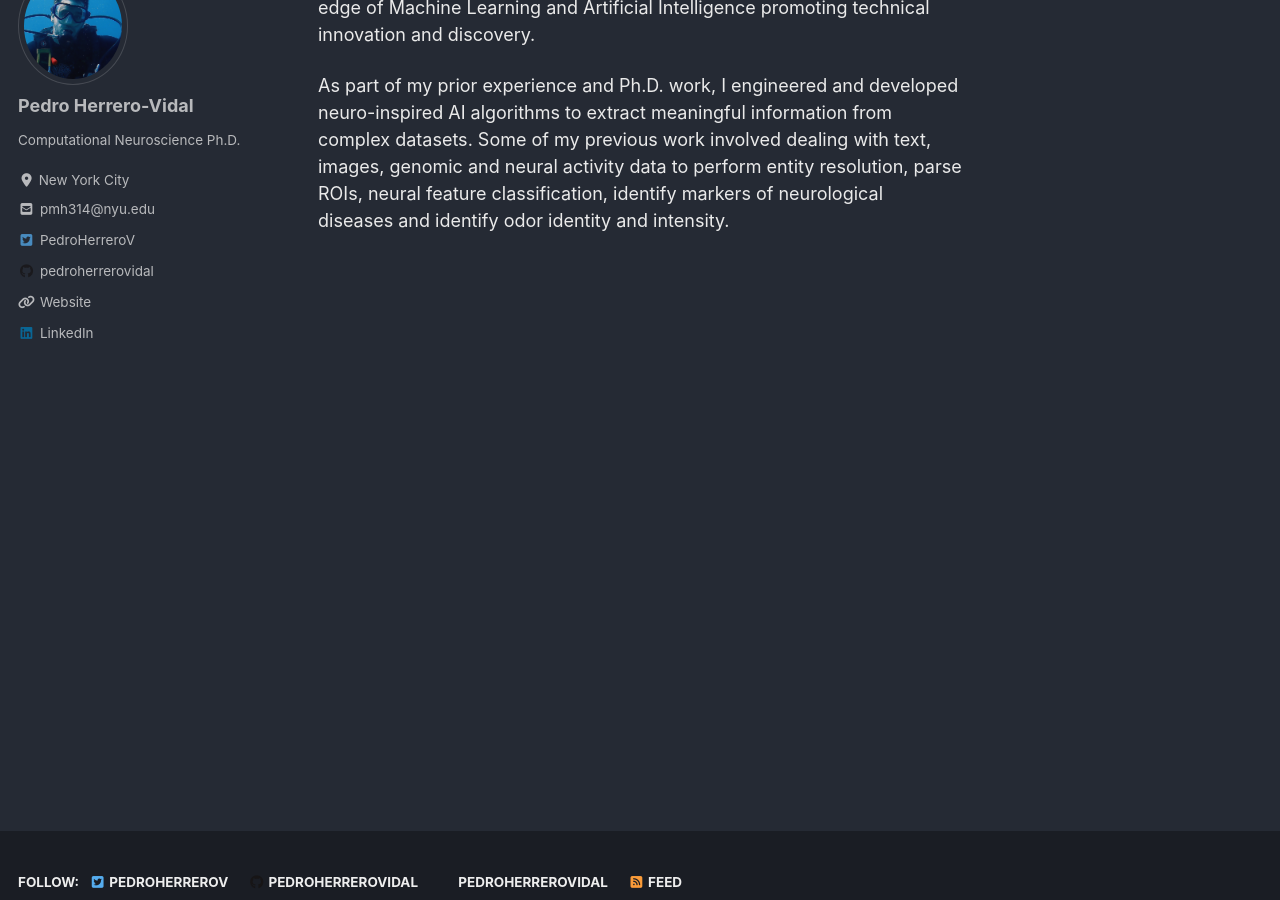
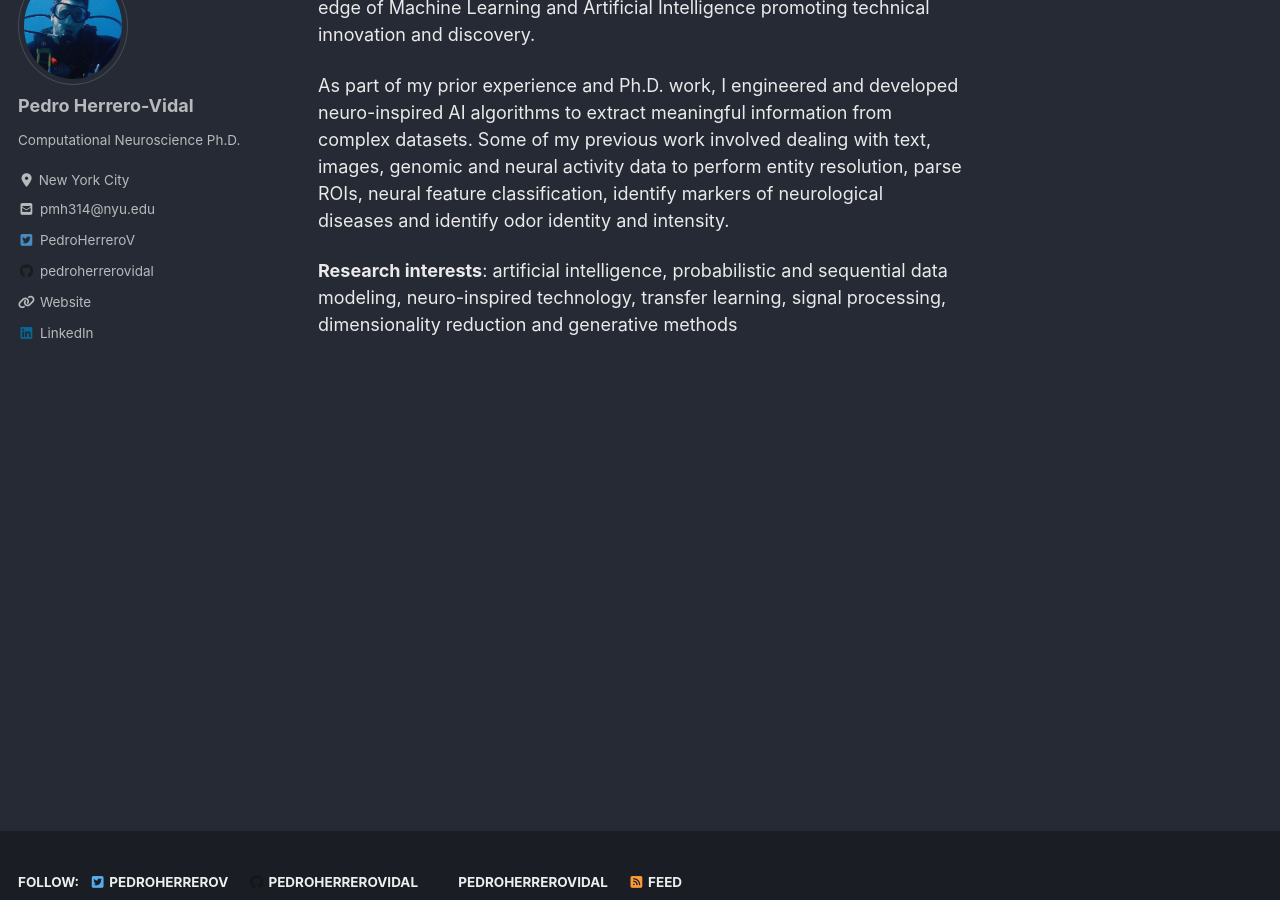
Before and after one commit to pedroherrerovidal/pedroherrerovidal.github.io, a Jekyll site: the page built from index.md, in a window 1280 px wide and 900 px high, scrolled down 397 px. Built offline with Jekyll 4.4.1, drawn with Linux system fonts in a browser that asks for light colours; cached includes are drawn as plain includes; nearby versions of some CDN libraries.

Commit message:
Update index.md

```diff
--- a/index.md
+++ b/index.md
@@ -10,3 +10,5 @@ header:
 I am Ph.D. qualified Applied Scientist at Amazon, working at the cutting-edge of Machine Learning and Artificial Intelligence promoting technical innovation and discovery.
 
 As part of my prior experience and Ph.D. work, I engineered and developed neuro-inspired AI algorithms to extract meaningful information from complex datasets. Some of my previous work involved dealing with text, images, genomic and neural activity data to perform entity resolution, parse  ROIs, neural feature classification, identify markers of neurological diseases and identify odor identity and intensity.
+
+**Research interests**: artificial intelligence, probabilistic and sequential data modeling, neuro-inspired technology, transfer learning, signal processing, dimensionality reduction and generative methods
```
